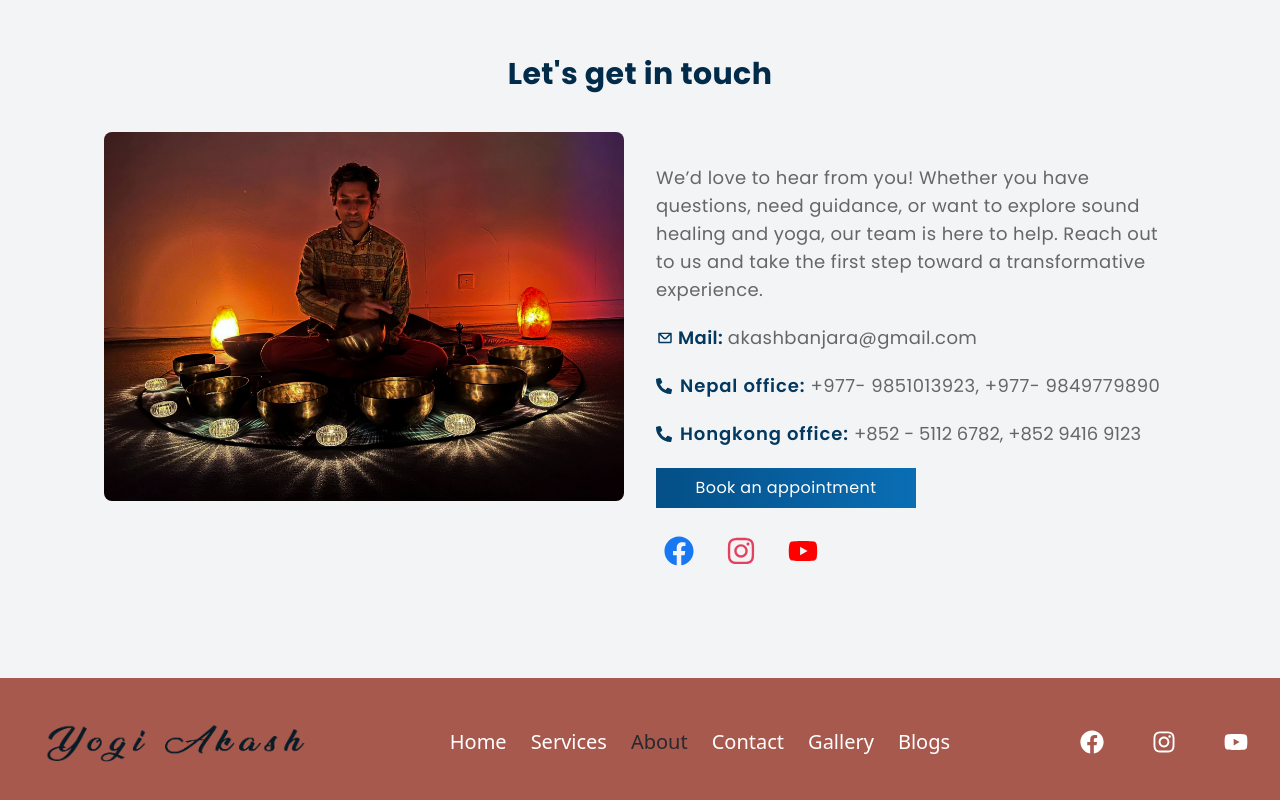
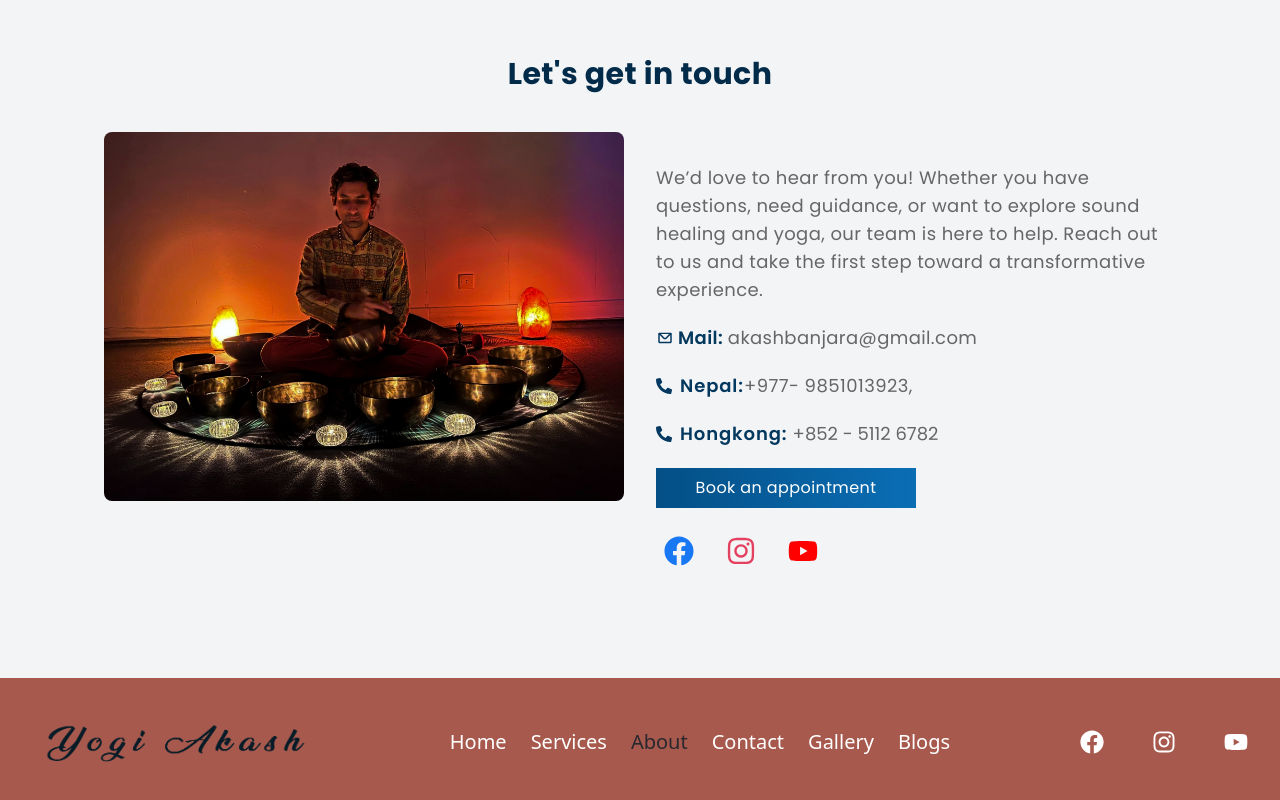
Before and after one commit to shashankapoudel/master-akash-portfolio, a React (Vite) app: page /about in a window 1280 px wide. Shown: the part 3748-4548 px from the top of the page. Built offline with nearby package versions, Linux system fonts and the light colour scheme.

Commit message:
latest changes

```diff
--- a/src/components/ContactCard.jsx
+++ b/src/components/ContactCard.jsx
@@ -28,11 +28,14 @@
 
                     <div className='flex items-center justify-center mr-auto lg:text-lg md:text-lg text-sm gap-1'>
                         <CgMail className='text-[#03385F] text-base md:text-lg lgtext-lg font-semibold' />
+
                         <a
                             href="mailto:akashbanjara@gmail.com"
-                            className='text-start mr-auto text-[#666666] hover:underline'>
-                            <span className='font-semibold text-[#03385F]'>Mail: </span>
-                            akashbanjara@gmail.com
+                            className='text-start mr-auto text-[#666666] '>
+                            <span className='font-semibold text-[#03385F] hover:none'>Mail: </span>
+                            <span className='hover:underline'>
+                                akashbanjara@gmail.com
+                            </span>
                         </a>
                     </div>
 
@@ -40,12 +43,27 @@
 
                     <div className='flex items-center justify-center mr-auto gap-2'>
                         <FaPhoneAlt className=' text-[#03385F] text-base' />
-                        <p className='text-left text-[#666666] text-sm md:text-base lg:text-lg tracking-wide'><span className='font-semibold text-sm md:text-lg lg:text-lg text-[#03385F] tracking-wider'>Nepal office: </span> +977- 9851013923, +977- 9849779890</p>
+                        <a
+                            href="tel:+9779851013923"
+                            className='text-left text-[#666666] text-sm md:text-base lg:text-lg tracking-wide'><span className='font-semibold text-sm md:text-lg lg:text-lg text-[#03385F] tracking-wider'>Nepal:</span>
+                            <span className='hover:underline'>
+                                +977- 9851013923,
+                            </span>
+                        </a>
+
                     </div>
 
                     <div className='flex items-center justify-center mr-auto gap-2'>
                         <FaPhoneAlt className=' text-[#03385F]  text-base' />
-                        <p className='text-left text-[#666666] text-sm md:text-lg lg:text-lg tracking-normal'><span className='font-semibold text-[#03385F] tracking-wider'>Hongkong office:  </span>+852 - 5112 6782,  +852 9416 9123</p>
+
+                        <a
+                            href="tel:+852 9416 9123"
+                            className='text-left text-[#666666] text-sm md:text-lg lg:text-lg tracking-normal'><span className='font-semibold text-[#03385F] tracking-wider'>Hongkong:  </span>
+                            <span className='hover:underline'>
+                                +852 - 5112 6782
+                            </span>
+                        </a>
+
                     </div>
 
                     <button
```
